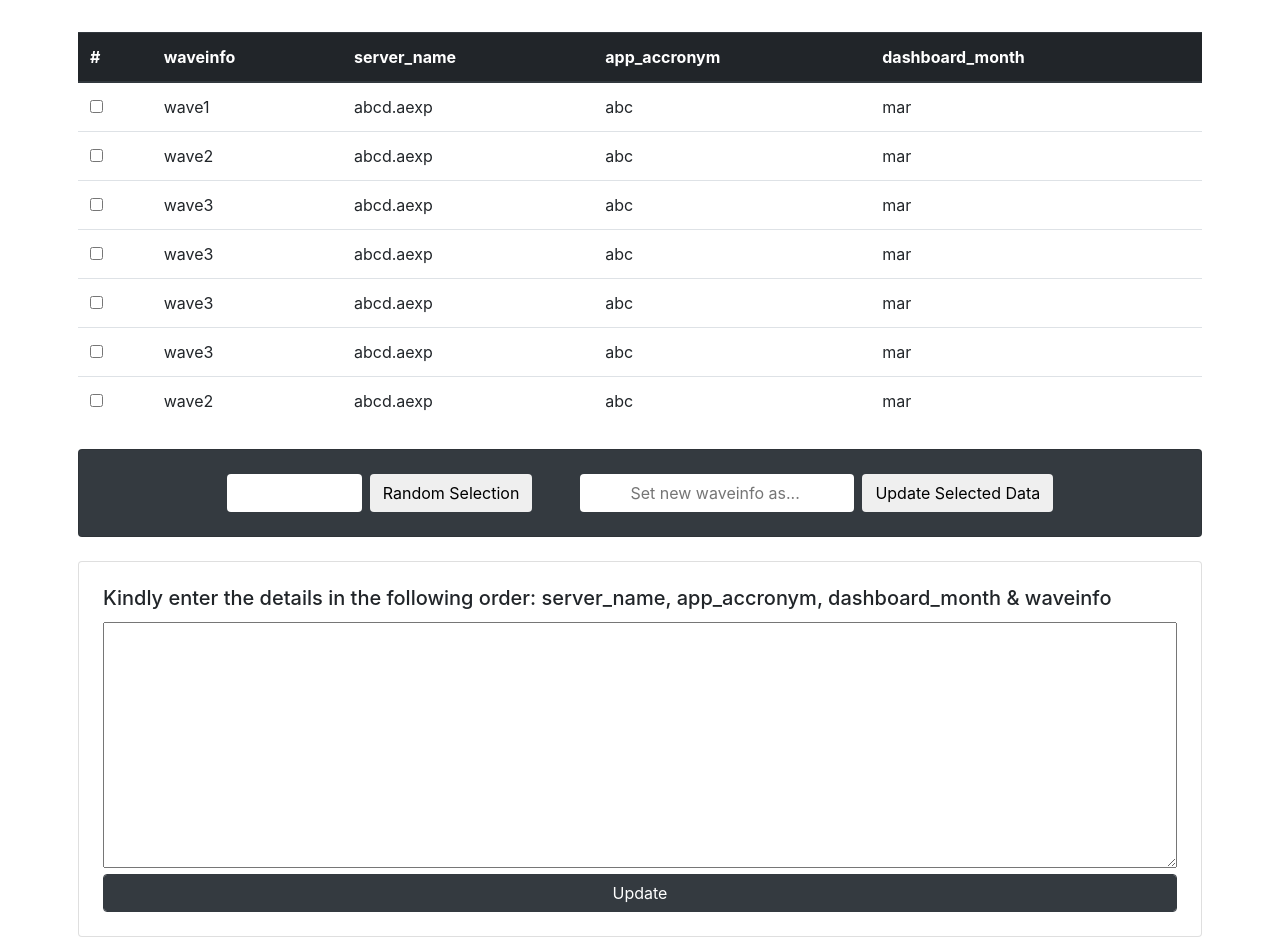
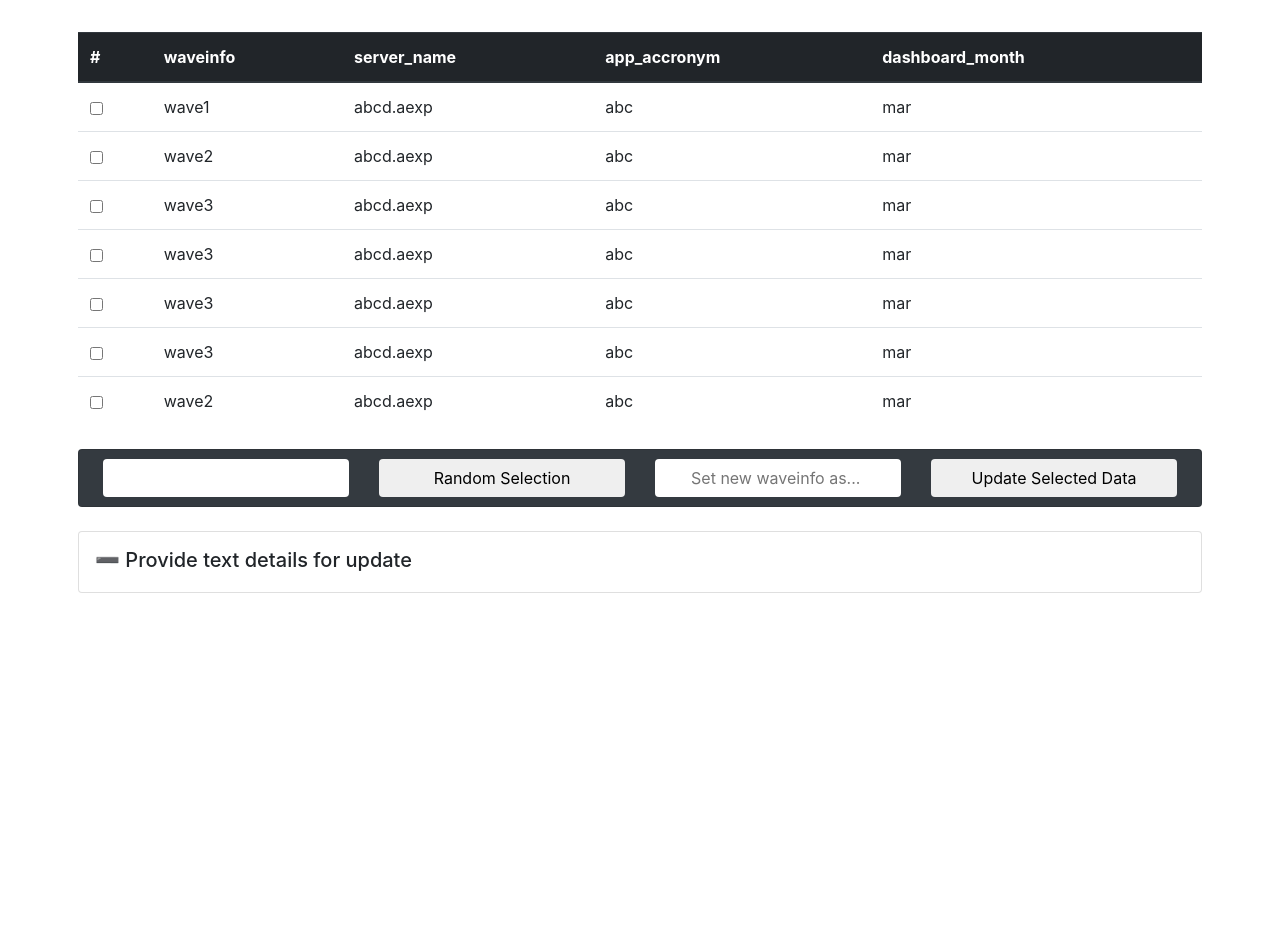
Before and after one commit to SanchitaMishra170676/django-tt, a Django app: page / in a window 1280 px wide. Shown: the part 40-985 px from the top of the page. After the commit the page ends 633 px from the top, so only its background shows below. Run offline with Django 4.2, Linux system fonts and the light colour scheme; some libraries are stand-ins or nearby versions.

Commit message:
ready for first review

```diff
--- a/templates/index.html
+++ b/templates/index.html
@@ -6,6 +6,13 @@
     <meta name="viewport" content="width=device-width, initial-scale=1.0">
     <title>AEXP</title>
     <link rel="stylesheet" href="https://cdn.jsdelivr.net/npm/bootstrap@4.1.3/dist/css/bootstrap.min.css" integrity="sha384-MCw98/SFnGE8fJT3GXwEOngsV7Zt27NXFoaoApmYm81iuXoPkFOJwJ8ERdknLPMO" crossorigin="anonymous">
+    <style>
+      .pn{
+        padding: -10px;
+        margin-top: -15px;
+        margin-bottom: -15px;;
+      }
+    </style>
 
 </head>
 <body>
@@ -27,49 +34,49 @@
         </thead>
         <tbody>
           <tr>
-            <th scope="row"> <input type="checkbox" name="something[]"> </th>
+            <th scope="row"> <input class="btn" type="checkbox" name="something[]"> </th>
             <td>wave1</td>
             <td>abcd.aexp</td>
             <td>abc</td>
             <td>mar</td>
           </tr>
         <tr>
-          <th scope="row"> <input type="checkbox" name="something[]"> </th>
+          <th scope="row"> <input class="btn" type="checkbox" name="something[]"> </th>
           <td>wave2</td>
           <td>abcd.aexp</td>
           <td>abc</td>
           <td>mar</td>
         </tr>
         <tr>
-          <th scope="row"> <input type="checkbox" name="something[]"> </th>
+          <th scope="row"> <input class="btn" type="checkbox" name="something[]"> </th>
           <td>wave3</td>
           <td>abcd.aexp</td>
           <td>abc</td>
           <td>mar</td>
         </tr>
         <tr>
-          <th scope="row"> <input type="checkbox" name="something[]"> </th>
+          <th scope="row"> <input class="btn" type="checkbox" name="something[]"> </th>
           <td>wave3</td>
           <td>abcd.aexp</td>
           <td>abc</td>
           <td>mar</td>
         </tr>
         <tr>
-          <th scope="row"> <input type="checkbox" name="something[]"> </th>
+          <th scope="row"> <input class="btn" type="checkbox" name="something[]"> </th>
           <td>wave3</td>
           <td>abcd.aexp</td>
           <td>abc</td>
           <td>mar</td>
         </tr>
         <tr>
-          <th scope="row"> <input type="checkbox" name="something[]"> </th>
+          <th scope="row"> <input class="btn" type="checkbox" name="something[]"> </th>
           <td>wave3</td>
           <td>abcd.aexp</td>
           <td>abc</td>
           <td>mar</td>
         </tr>
         <tr>
-          <th scope="row"> <input type="checkbox" name="something[]"> </th>
+          <th scope="row"> <input class="btn" type="checkbox" name="something[]"> </th>
           <td>wave2</td>
           <td>abcd.aexp</td>
           <td>abc</td>
@@ -82,27 +89,111 @@
   <div class="card mt-4 p-4 bg-dark" >
   <form action="/" enctype="multipart/form-data"  method="post">
     {% csrf_token %}
-    <span class="d-flex justify-content-center">
-      <input id="random_no" class="btn mr-2"  type="number" min="1" max="10000" >
-      <button class="btn mr-5" type="button" id="random_select">Random Selection</button>
-      <input class="btn mr-2" type="text" placeholder="Set new waveinfo as... ">
-      <button class="btn" type="submit"> Update Selected Data </button>
+    <span class="d-flex justify-content-center row">
+      <span class="col-3 pn">
+      <input id="random_no" class="btn col-12"  type="number" min="1" max="10000" >
+      </span>
+      <span class="col-3 pn">
+      <button class="btn col-12 " type="button" id="random_select">Random Selection</button>
+      </span>
+      <span class="col-3 pn">
+      <input class="btn col-12" type="text" id="uwave" placeholder="Set new waveinfo as... ">
+      </span>
+      <span class="col-3 pn">
+      <button class="btn col-12 " onclick="updatefun()" type="button"> Update Selected Data </button>
+      </span>
     </span>
   </form>
   </div>
 
 
     <!-- text field -->
-    <div class="card mt-4 p-4" >
-        <h5 class="card-title">Kindly enter the details in the following order: server_name, app_accronym, dashboard_month & waveinfo </h5>
-        <form action="/" enctype="multipart/form-data"  method="post">
+    <div class="card mt-4 pt-3 pl-3 pr-3 pb-2 " >
+        <h5 data-toggle="collapse" data-target="#input_data" class=" card-title" style="cursor: pointer;">
+          ➖ Provide text details for update</h5>
+
+        <form action="/" enctype="multipart/form-data"  method="post" class="collapse" id="input_data">
             {% csrf_token %}
+            <h6 class=" card-title" >
+              Kindly enter the details in the following order: server_name, app_accronym, dashboard_month & waveinfo </h6>
+
         <div>
             <textarea name="" id=""  rows="10" style="width: 100%;"></textarea>
             <button type="submit" class="btn form-control btn-dark" >Update</button>
         </div>
         </form>
     </div>
+
+
+    <!-- Table updated -->
+
+    <div  class="mt-5" id="update_table" style="display: none;">
+
+      <div><h5>Updated Records</h5></div>
+
+    <table  class="table mt-2" >
+      <thead class="thead-dark">
+        <tr>
+          <th scope="col">waveinfo</th>
+          <th scope="col">server_name </th>
+          <th scope="col">app_accronym</th>
+          <th scope="col">dashboard_month</th>
+        </tr>
+      </thead>
+      <tbody id="utable">
+        <!-- <tr>
+
+          <td>wave1</td>
+          <td>abcd.aexp</td>
+          <td>abc</td>
+          <td>mar</td>
+        </tr>
+      <tr>
+
+        <td>wave2</td>
+        <td>abcd.aexp</td>
+        <td>abc</td>
+        <td>mar</td>
+      </tr>
+      <tr>
+
+        <td>wave3</td>
+        <td>abcd.aexp</td>
+        <td>abc</td>
+        <td>mar</td>
+      </tr>
+      <tr>
+
+        <td>wave3</td>
+        <td>abcd.aexp</td>
+        <td>abc</td>
+        <td>mar</td>
+      </tr>
+      <tr>
+
+        <td>wave3</td>
+        <td>abcd.aexp</td>
+        <td>abc</td>
+        <td>mar</td>
+      </tr>
+      <tr>
+
+        <td>wave3</td>
+        <td>abcd.aexp</td>
+        <td>abc</td>
+        <td>mar</td>
+      </tr>
+      <tr>
+
+        <td>wave2</td>
+        <td>abcd.aexp</td>
+        <td>abc</td>
+        <td>mar</td>
+      </tr> -->
+      </tbody>
+    </table>
+  </div>
+
 </div>
 
 
@@ -156,8 +247,33 @@ window.onload = function(){
     };
 
 };
+
+function updatefun(){
+ x= document.getElementById("update_table");
+ x.style.display="block";
+ uwave= document.getElementById("uwave").value
+//  random_no=document.getElementById("random_no").value
+
+ var inputElems = document.getElementsByName("something[]"),
+        count = 0;
+
+        for (var i=0; i<inputElems.length; i++) {
+          if (inputElems[i].type == "checkbox" && inputElems[i].checked == true)
+          {
+              count++;
+              inputElems[i].checked = false;
+              inputElems[i].parentElement.parentElement.style.display="none";
+          }
+        }
+
+random_no=count;
+ utable= document.getElementById("utable");
+ for(i=1;i<=random_no;++i){
+  utable.innerHTML += '<tr><td>'+uwave+'</td><td>abcd.aexp</td><td>abc</td><td>mar</td></tr>';
+ }
+
+}
 </script>
-
 <script src="https://ajax.googleapis.com/ajax/libs/jquery/3.6.0/jquery.min.js"></script>
 <script src="https://code.jquery.com/jquery-3.3.1.slim.min.js" integrity="sha384-q8i/X+965DzO0rT7abK41JStQIAqVgRVzpbzo5smXKp4YfRvH+8abtTE1Pi6jizo" crossorigin="anonymous"></script>
 <script src="https://cdn.jsdelivr.net/npm/popper.js@1.14.3/dist/umd/popper.min.js" integrity="sha384-ZMP7rVo3mIykV+2+9J3UJ46jBk0WLaUAdn689aCwoqbBJiSnjAK/l8WvCWPIPm49" crossorigin="anonymous"></script>
```
